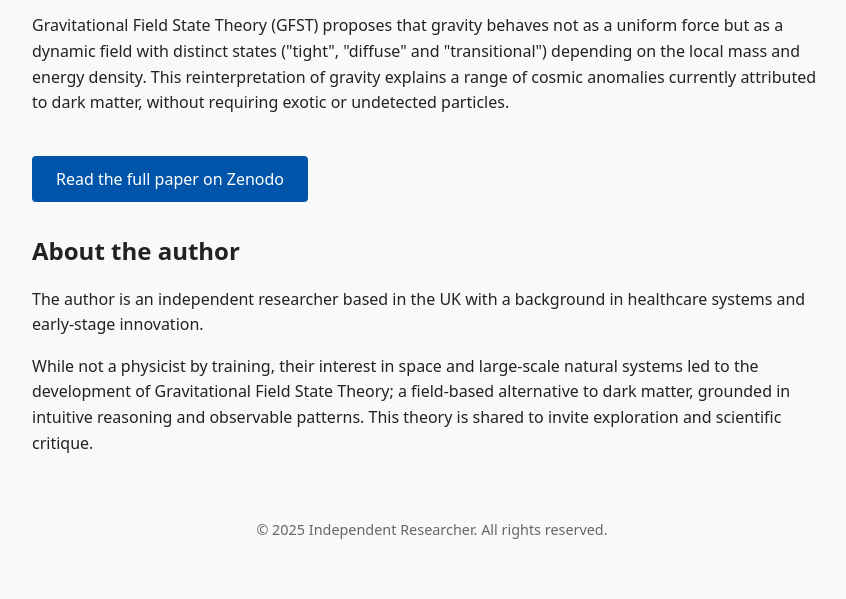
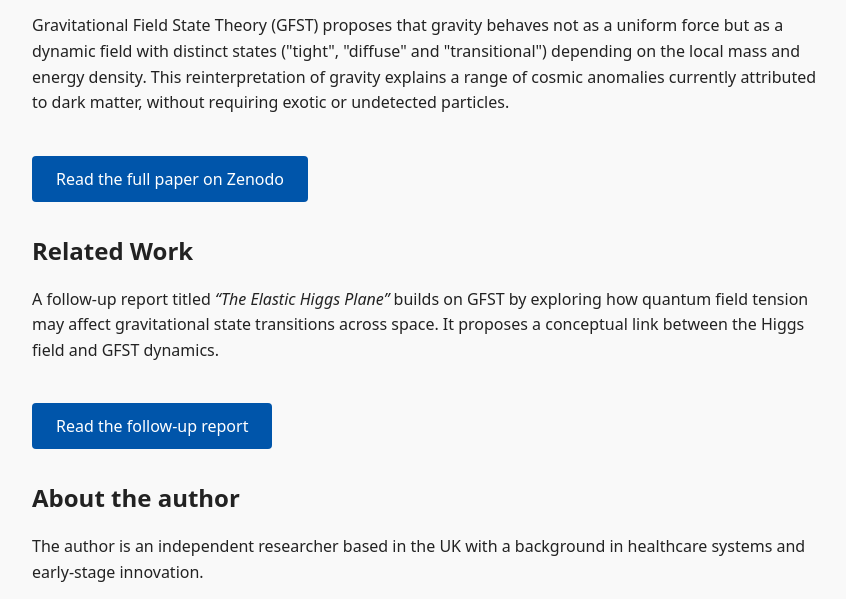
Before and after one commit to LFound/gfsttheory, a plain HTML site: page index.html in a window 1280 px wide. Shown: the part 158-757 px from the top of the page, without its empty margins (208-1054 px from the left). Drawn offline with Linux system fonts and the light colour scheme.

Commit message:
Update index.html

```diff
--- a/index.html
+++ b/index.html
@@ -72,6 +72,12 @@
 
     <a class="button" href="https://doi.org/10.5281/zenodo.15664465" target="_blank">Read the full paper on Zenodo</a>
 
+    <h2>Related Work</h2>
+    <p>
+      A follow-up report titled <em>“The Elastic Higgs Plane”</em> builds on GFST by exploring how quantum field tension may affect gravitational state transitions across space. It proposes a conceptual link between the Higgs field and GFST dynamics.
+    </p>
+    <a class="button" href="https://doi.org/10.5281/zenodo.15675587" target="_blank">Read the follow-up report</a>
+
     <h2>About the author</h2>
     <p>
       The author is an independent researcher based in the UK with a background in healthcare systems and early-stage innovation.
```
